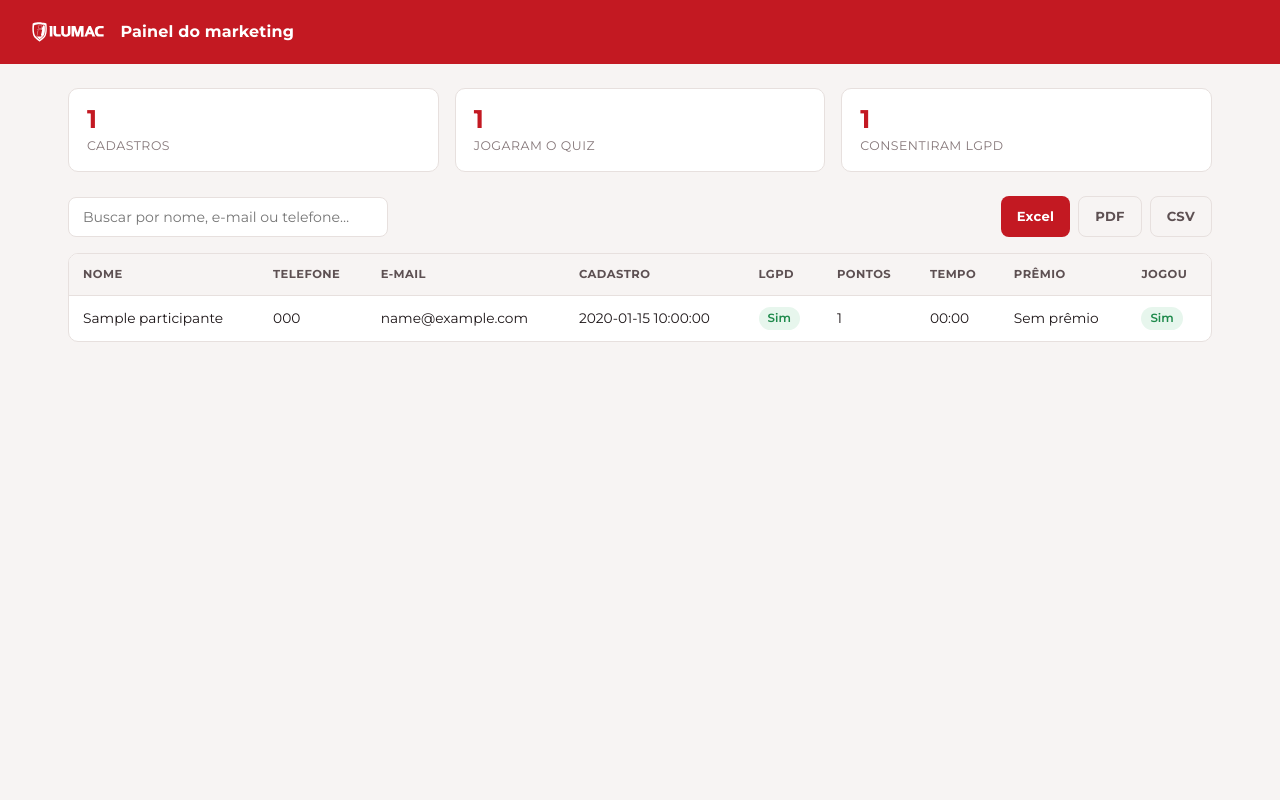
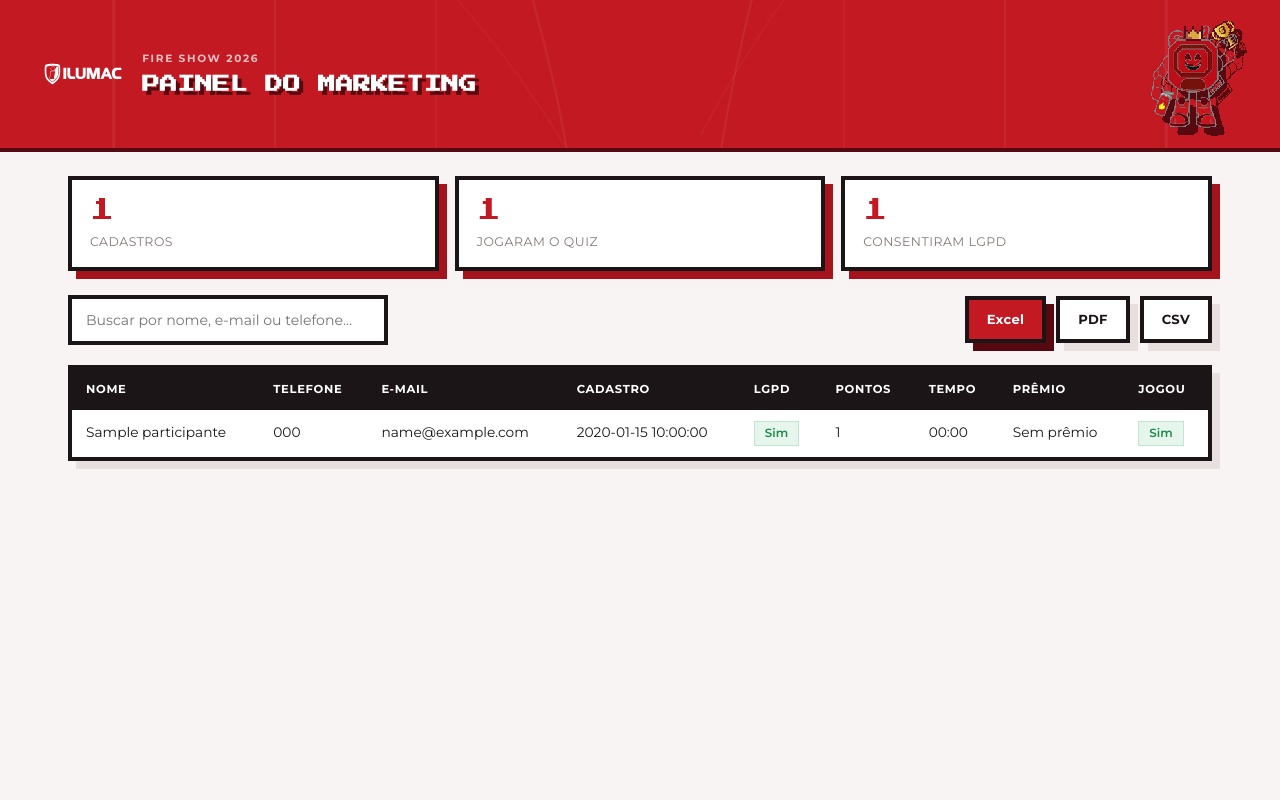
Before and after one commit to carlosfleite/IlumacGame, a Flask app: page /admin/ in a window 1280 px wide. Run offline with Flask 3, Linux system fonts and the light colour scheme; data comes from the database, SQL or seed files in the repository; tables that the repository leaves empty hold one stand-in row (values such as "Sample post").

Commit message:
feat: repagina o painel admin no estilo visual do jogo
Cabecalho vermelho com o padrao do brasao (igual ao body do totem),
titulo em Press Start 2P e o Ilumaquinho comemorando com o trofeu —
faz mais sentido pro estande que o visual neutro anterior. Cartoes de
estatistica e botoes de export ganham a mesma sombra solida deslocada
e cantos retos usados em todo o resto da marca.

A tabela de dados continua so em Montserrat, sem fonte pixelada: e
"texto corrido" que precisa ser lido com atencao (mesma regra
tipografica ja documentada em style.css — pixel so pra numero grande e
titulo curto). Estado vazio ("nenhum cadastro ainda") ganha o
Ilumaquinho parado como ilustracao.

tools/gerar_pixel_assets.py ganha um passo novo pra gerar o sprite do
trofeu a partir de img/ilumaquinho-trofeu.png (arte de origem, agora
versionada como as outras poses do mascote), seguindo o mesmo pipeline
de reducao sem quantizacao ja usado nos outros sprites.

```diff
--- a/static/css/admin.css
+++ b/static/css/admin.css
@@ -1,13 +1,21 @@
 /* ==========================================================================
    Painel admin — Quiz SDAI Ilumac.
 
-   Visual deliberadamente diferente do totem (que é vitrine/jogo, pixel art,
-   tela cheia vermelha): aqui é uma ferramenta de trabalho pro marketing,
-   então o objetivo é legibilidade e densidade de informação, não "vitrine".
-   Fundo claro, tipografia só em Montserrat (sem a fonte pixelada), tabela
-   de verdade. Mantém só a cor de marca (vermelho) como acento.
+   Ferramenta de trabalho pro marketing, mas com a cara do jogo: cabeçalho
+   vermelho com o padrão do brasão, título em pixel art e o Ilumaquinho
+   comemorando com o troféu — igual ao resto do totem. A tabela em si
+   continua só em Montserrat: é o "texto corrido" que precisa ser lido com
+   atenção, e Press Start 2P em corpo pequeno vira ruído (mesma regra
+   documentada em style.css). Cartões e botões usam a mesma sombra sólida
+   deslocada e cantos retos do resto da marca.
    ========================================================================== */
 
+@font-face {
+  font-family: "Press Start 2P";
+  src: url("/static/fonts/pressstart2p.woff2") format("woff2");
+  font-weight: 400;
+  font-display: block;
+}
 @font-face {
   font-family: "Montserrat";
   src: url("/static/fonts/montserrat-400.woff2") format("woff2");
@@ -31,6 +39,7 @@
   --px: 4px;
   --vermelho: #c31922;
   --vermelho-escuro: #a5141c;
+  --vermelho-noite: #560a0f;
   --tinta: #1c1517;
   --tinta-media: #5d5052;
   --tinta-fraca: #857779;
@@ -39,9 +48,12 @@
   --linha: #e7e0de;
   --verde: #1f8a4c;
   --font: "Montserrat", "Segoe UI", Tahoma, sans-serif;
+  --font-pixel: "Press Start 2P", "Courier New", monospace;
 }
 
 * { box-sizing: border-box; }
+
+img { image-rendering: pixelated; image-rendering: crisp-edges; }
 
 body.page-admin {
   margin: 0;
@@ -58,9 +70,8 @@ body.page-admin {
   align-items: center;
   justify-content: center;
   width: 100%;
-  padding: 12px 20px;
-  border: none;
-  border-radius: 8px;
+  padding: 14px 20px;
+  border: var(--px) solid var(--tinta);
   background: var(--vermelho);
   color: #fff;
   font-family: var(--font);
@@ -69,28 +80,48 @@ body.page-admin {
   letter-spacing: 0.02em;
   cursor: pointer;
   text-decoration: none;
-  transition: background 0.12s ease;
+  box-shadow: calc(var(--px) * 2) calc(var(--px) * 2) 0 0 var(--vermelho-noite);
+  transition: transform 0.08s steps(2), background 0.08s steps(1);
 }
 
 .admin-btn:hover { background: var(--vermelho-escuro); }
 
-.admin-btn-secundario {
-  background: transparent;
-  color: var(--tinta-media);
-  border: 1px solid var(--linha);
+.admin-btn:active {
+  transform: translate(var(--px), var(--px));
+  box-shadow: var(--px) var(--px) 0 0 var(--vermelho-noite);
 }
 
-.admin-btn-secundario:hover {
-  background: var(--papel);
+.admin-btn-secundario {
+  background: var(--cartao);
   color: var(--tinta);
+  box-shadow: calc(var(--px) * 2) calc(var(--px) * 2) 0 0 var(--linha);
 }
 
-/* ---- Painel ---- */
+.admin-btn-secundario:hover { background: var(--papel); }
+
+.admin-btn-secundario:active {
+  box-shadow: var(--px) var(--px) 0 0 var(--linha);
+}
+
+/* ---- Cabeçalho ---- */
 
 .admin-topo {
-  background: var(--vermelho);
+  position: relative;
+  background-color: var(--vermelho);
+  background-image: url("/static/img/padrao-brasao.svg");
+  background-size: cover;
+  background-position: center center;
   color: #fff;
-  padding: 18px 28px;
+  padding: 20px 28px;
+  border-bottom: var(--px) solid var(--vermelho-noite);
+  overflow: hidden;
+}
+
+.admin-topo-conteudo {
+  position: relative;
+  z-index: 1;
+  max-width: 1200px;
+  margin: 0 auto;
   display: flex;
   align-items: center;
   justify-content: space-between;
@@ -101,17 +132,37 @@ body.page-admin {
 .admin-topo-marca {
   display: flex;
   align-items: center;
-  gap: 12px;
+  gap: 16px;
 }
 
-.admin-topo-logo { height: 28px; width: auto; }
+.admin-topo-logo { height: 30px; width: auto; flex-shrink: 0; }
+
+.admin-topo-tag {
+  margin: 0 0 6px;
+  font-size: 0.66rem;
+  font-weight: 700;
+  letter-spacing: 0.16em;
+  text-transform: uppercase;
+  color: rgba(255, 255, 255, 0.72);
+}
 
 .admin-topo h1 {
-  font-size: 1rem;
+  font-family: var(--font-pixel);
+  font-size: clamp(0.85rem, 2vw, 1.1rem);
   margin: 0;
-  font-weight: 700;
-  letter-spacing: 0.01em;
+  line-height: 1.4;
+  text-transform: uppercase;
+  text-shadow: var(--px) var(--px) 0 var(--vermelho-noite);
 }
+
+.admin-topo-mascote {
+  height: 108px;
+  width: auto;
+  flex-shrink: 0;
+  filter: drop-shadow(calc(var(--px) * 2) calc(var(--px) * 2) 0 var(--vermelho-noite));
+}
+
+/* ---- Corpo ---- */
 
 .admin-corpo {
   max-width: 1200px;
@@ -128,16 +179,16 @@ body.page-admin {
 
 .admin-stat {
   background: var(--cartao);
-  border: 1px solid var(--linha);
-  border-radius: 10px;
+  border: var(--px) solid var(--tinta);
+  box-shadow: calc(var(--px) * 2) calc(var(--px) * 2) 0 0 var(--vermelho-escuro);
   padding: 16px 18px;
 }
 
 .admin-stat .valor {
-  font-size: 1.6rem;
-  font-weight: 700;
+  font-family: var(--font-pixel);
+  font-size: 1.5rem;
   color: var(--vermelho);
-  line-height: 1.1;
+  line-height: 1.2;
 }
 
 .admin-stat .rotulo {
@@ -145,7 +196,7 @@ body.page-admin {
   color: var(--tinta-fraca);
   text-transform: uppercase;
   letter-spacing: 0.04em;
-  margin-top: 4px;
+  margin-top: 8px;
 }
 
 .admin-toolbar {
@@ -154,18 +205,18 @@ body.page-admin {
   gap: 10px;
   align-items: center;
   justify-content: space-between;
-  margin-bottom: 16px;
+  margin-bottom: 20px;
 }
 
 .admin-exportar {
   display: flex;
-  gap: 8px;
+  gap: 10px;
   flex-wrap: wrap;
 }
 
 .admin-exportar .admin-btn {
   width: auto;
-  padding: 10px 16px;
+  padding: 10px 18px;
   font-size: 0.82rem;
 }
 
@@ -173,9 +224,9 @@ body.page-admin {
   flex: 1;
   min-width: 220px;
   max-width: 320px;
-  padding: 10px 14px;
-  border: 1px solid var(--linha);
-  border-radius: 8px;
+  padding: 12px 14px;
+  border: var(--px) solid var(--tinta);
+  background: var(--cartao);
   font-family: var(--font);
   font-size: 0.88rem;
 }
@@ -184,8 +235,8 @@ body.page-admin {
 
 .admin-tabela-wrap {
   background: var(--cartao);
-  border: 1px solid var(--linha);
-  border-radius: 10px;
+  border: var(--px) solid var(--tinta);
+  box-shadow: calc(var(--px) * 2) calc(var(--px) * 2) 0 0 var(--linha);
   overflow: auto;
 }
 
@@ -199,12 +250,11 @@ body.page-admin {
 .admin-tabela th {
   text-align: left;
   padding: 12px 14px;
-  background: var(--papel);
-  color: var(--tinta-media);
+  background: var(--tinta);
+  color: #fff;
   font-size: 0.72rem;
   text-transform: uppercase;
-  letter-spacing: 0.04em;
-  border-bottom: 1px solid var(--linha);
+  letter-spacing: 0.06em;
   position: sticky;
   top: 0;
 }
@@ -220,24 +270,31 @@ body.page-admin {
 
 .admin-pill {
   display: inline-block;
-  padding: 3px 9px;
-  border-radius: 999px;
+  padding: 3px 10px;
+  border: 1px solid transparent;
   font-size: 0.74rem;
   font-weight: 600;
 }
 
-.admin-pill-sim { background: #e7f6ed; color: var(--verde); }
-.admin-pill-nao { background: #f3ecec; color: var(--tinta-fraca); }
+.admin-pill-sim { background: #e7f6ed; color: var(--verde); border-color: #bfe6cf; }
+.admin-pill-nao { background: #f3ecec; color: var(--tinta-fraca); border-color: var(--linha); }
 
 .admin-vazio {
+  display: flex;
+  flex-direction: column;
+  align-items: center;
+  gap: 12px;
+  padding: 48px 20px;
+  color: var(--tinta-fraca);
   text-align: center;
-  padding: 40px 20px;
-  color: var(--tinta-fraca);
 }
+
+.admin-vazio img { height: 96px; width: auto; }
 
 @media (max-width: 640px) {
   .admin-corpo { padding: 16px; }
-  .admin-topo { padding: 14px 16px; }
+  .admin-topo { padding: 16px; }
+  .admin-topo-mascote { height: 76px; }
   .admin-toolbar { flex-direction: column; align-items: stretch; }
   .admin-busca { max-width: none; }
 }
--- a/templates/admin_painel.html
+++ b/templates/admin_painel.html
@@ -8,9 +8,15 @@
 </head>
 <body class="page-admin">
   <div class="admin-topo">
-    <div class="admin-topo-marca">
-      <img class="admin-topo-logo" src="/static/img/logo-ilumac-branco.svg" alt="Ilumac">
-      <h1>Painel do marketing</h1>
+    <div class="admin-topo-conteudo">
+      <div class="admin-topo-marca">
+        <img class="admin-topo-logo" src="/static/img/logo-ilumac-branco.svg" alt="Ilumac">
+        <div>
+          <p class="admin-topo-tag">Fire Show 2026</p>
+          <h1>Painel do Marketing</h1>
+        </div>
+      </div>
+      <img class="admin-topo-mascote" src="/static/img/ilumaquinho/trofeu.png" alt="Ilumaquinho comemorando com o troféu">
     </div>
   </div>
 
@@ -80,7 +86,10 @@
           </tbody>
         </table>
       {% else %}
-        <p class="admin-vazio">Nenhum cadastro ainda.</p>
+        <div class="admin-vazio">
+          <img src="/static/img/ilumaquinho/idle.png" alt="">
+          <p>Nenhum cadastro ainda.</p>
+        </div>
       {% endif %}
     </div>
   </div>
--- a/tools/gerar_pixel_assets.py
+++ b/tools/gerar_pixel_assets.py
@@ -376,6 +376,11 @@ def main():
                    os.path.join(DESTINO_SPRITE, "idle.png"),
                    altura=ALTURA_MASCOTE)
 
+    print("Llumaquinho com o trofeu (painel admin):")
+    pixelar_sprite(os.path.join(ORIGEM, "ilumaquinho-trofeu.png"),
+                   os.path.join(DESTINO_SPRITE, "trofeu.png"),
+                   altura=ALTURA_MASCOTE + 40)
+
     print("Llumaquinho triste encostado na Central Lyax:")
     compor_triste_na_lyax(
         os.path.join(ORIGEM, "ilumaquinho-triste.png"),
```
Also changed, not shown: img/ilumaquinho-trofeu.png (added), static/img/ilumaquinho/trofeu.png (added).
